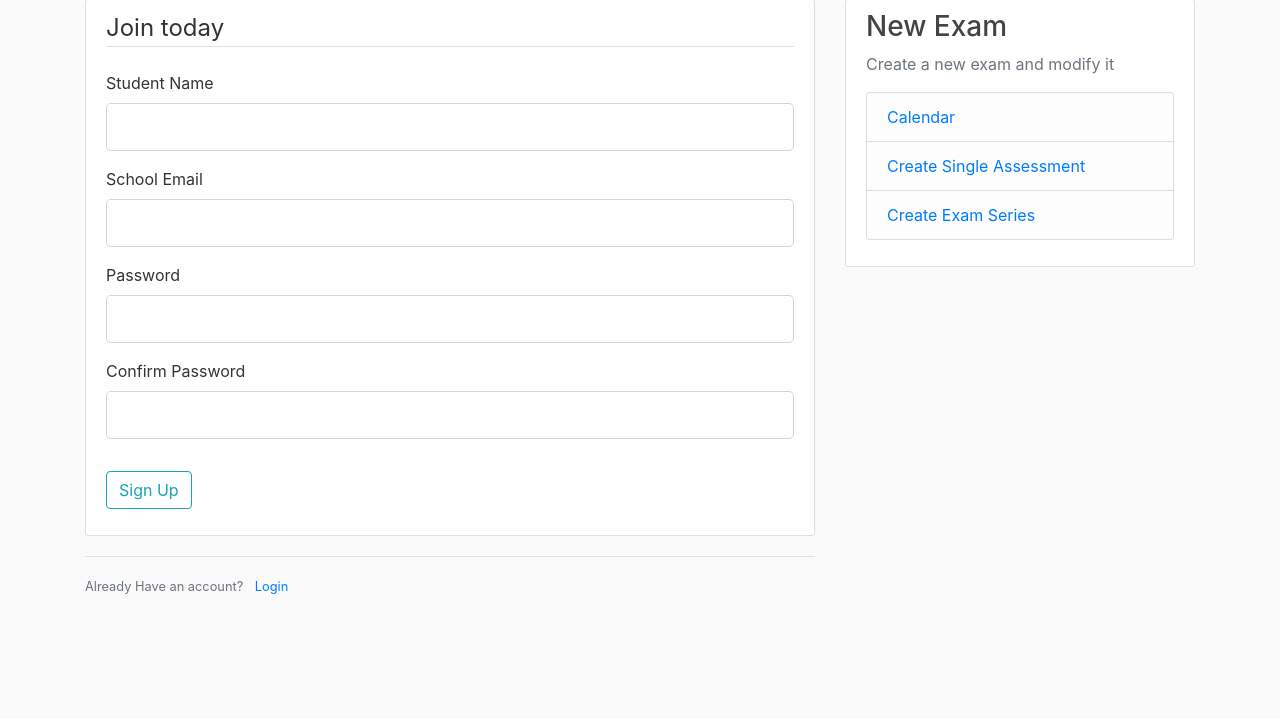
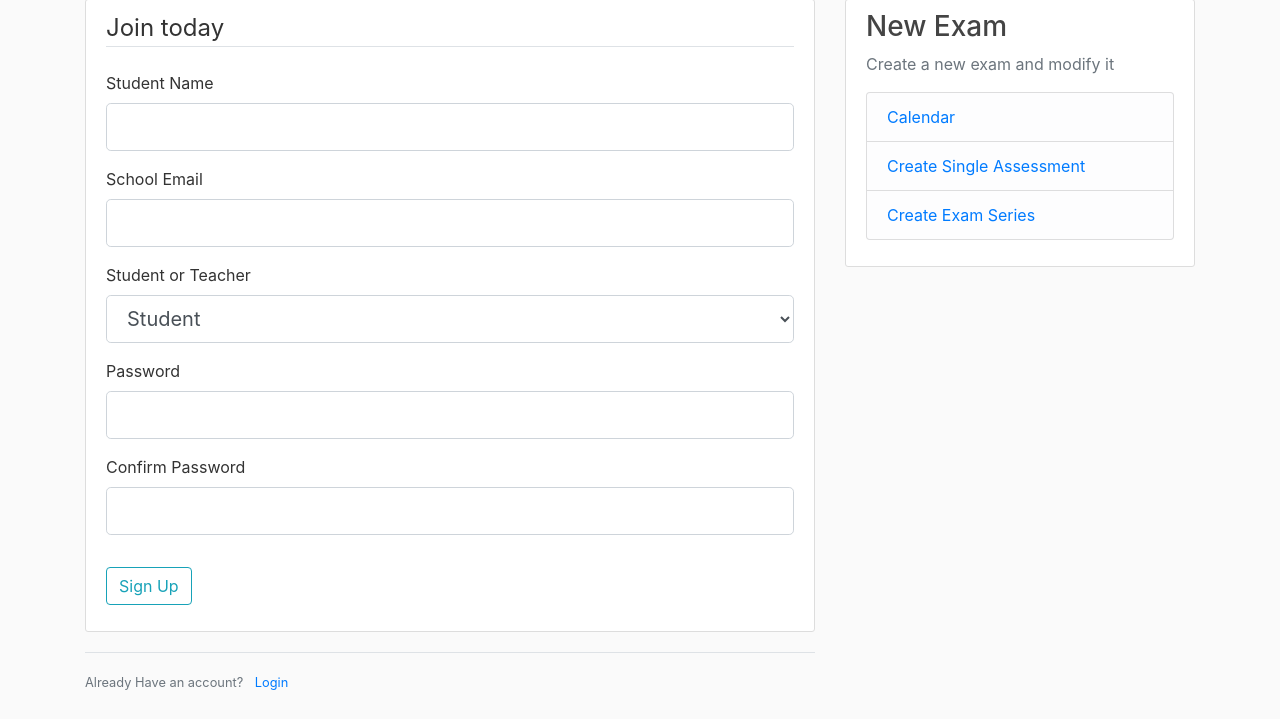
Before and after one commit to SaaranshJain/EduTest, a Flask app: page /1011011100/register in a window 1280 px wide. Shown: the part 81-800 px from the top of the page. Run offline with Flask 2, Linux system fonts and the light colour scheme; some libraries are stand-ins or nearby versions.

Commit message:
Added Account type feature

```diff
--- a/FlaskExamApp/Models.py
+++ b/FlaskExamApp/Models.py
@@ -11,6 +11,7 @@ def load_user(user_id) :
 class User(db.Model , UserMixin) :
     id = db.Column(db.Integer , primary_key=True)
     name = db.Column(db.String(5) , unique=True , nullable=False)
+    kind = db.Column(db.String() , unique=False , nullable=False)
     email = db.Column(db.String(30) , unique=True , nullable=False)
     image_file = db.Column(db.String(120) , nullable=False , default="default.jpg")
     password = db.Column(db.String(60) , nullable=False)
--- a/FlaskExamApp/templates/Home.html
+++ b/FlaskExamApp/templates/Home.html
@@ -2,7 +2,6 @@
 {% block content %}
     {% if exams.items != [] %}
         {% for exam in exams.items %}
-            {% if str(exam.date_of_exam) > str(datetime.now())[:10] and str(exam.end_time) > str(datetime.now())[11:-7] %}
             <article class="media content-section">
                 <div class="media-body">
                     <div class="article-metadata">
@@ -14,7 +13,6 @@
                     <p class="article-content">{{ exam.portions }}</p>
                 </div>
             </article>
-            {% endif %}
         {% endfor %}
         {% for pagenum in exams.iter_pages(left_edge=1 , right_edge=1 , left_current=1 , right_current=2) %}
             {% if pagenum %}
--- a/FlaskExamApp/templates/Register.html
+++ b/FlaskExamApp/templates/Register.html
@@ -31,6 +31,20 @@
                         </div>
                     {% else %}
                         {{ form.email(class="form-control form-control-lg") }}
+                    {% endif %}
+                </div>
+                <div class="form-group">
+                    {{ form.kind.label(class="form-control-label") }}
+
+                    {% if form.kind.errors %}
+                        {{ form.kind(class="form-control form-control-lg is-invalid") }}
+                        <div class="invalid-feedback">
+                            {% for error in form.kind.errors %}
+                                <span>{{ error }}</span>
+                            {% endfor %}
+                        </div>
+                    {% else %}
+                        {{ form.kind(class="form-control form-control-lg") }}
                     {% endif %}
                 </div>
                 <div class="form-group">
--- a/FlaskExamApp/users/Forms.py
+++ b/FlaskExamApp/users/Forms.py
@@ -9,6 +9,7 @@ from flask_login import current_user
 class RegistrationForm(FlaskForm) :
     name = StringField("Student Name" , validators=[DataRequired() , Length(min=2 , max=20)])
     email = StringField("School Email" , validators=[DataRequired() , Email()])
+    kind = SelectField("Student or Teacher" , validators=[DataRequired()] , choices=[("Student" , "Student") , ("Teacher" , "Teacher")])
     password = PasswordField("Password" , validators=[DataRequired()])
     confirm_password = PasswordField("Confirm Password" , validators=[DataRequired() , EqualTo("password")])
     submit = SubmitField("Sign Up")
--- a/FlaskExamApp/users/Routes.py
+++ b/FlaskExamApp/users/Routes.py
@@ -14,7 +14,7 @@ def register() :
     form_reg = RegistrationForm()
     if form_reg.validate_on_submit() :
         hashed_pass = bcrypt.generate_password_hash(form_reg.password.data).decode("utf-8")
-        user = User(name=form_reg.name.data , email=form_reg.email.data , password=hashed_pass)
+        user = User(name=form_reg.name.data , email=form_reg.email.data , password=hashed_pass , kind=form_reg.kind.data)
         db.session.add(user)
         db.session.commit()
         flash(f"Account created for {form_reg.name.data}!" , category="success")
@@ -38,6 +38,7 @@ def login() :
     return render_template("Login.html" , Title="Login" , form = form_log)
 
 @users.route("/logout")
+@login_required
 def logout() :
     logout_user()
     flash("Succesfully logged out!!" , category="success")
```
Also changed, not shown: FlaskExamApp/exams/Routes.py (+10 -6 lines), FlaskExamApp/main/Routes.py (+7 -1 lines), FlaskExamApp/site.db. Lines whose indentation alone changed are shown as unchanged.
